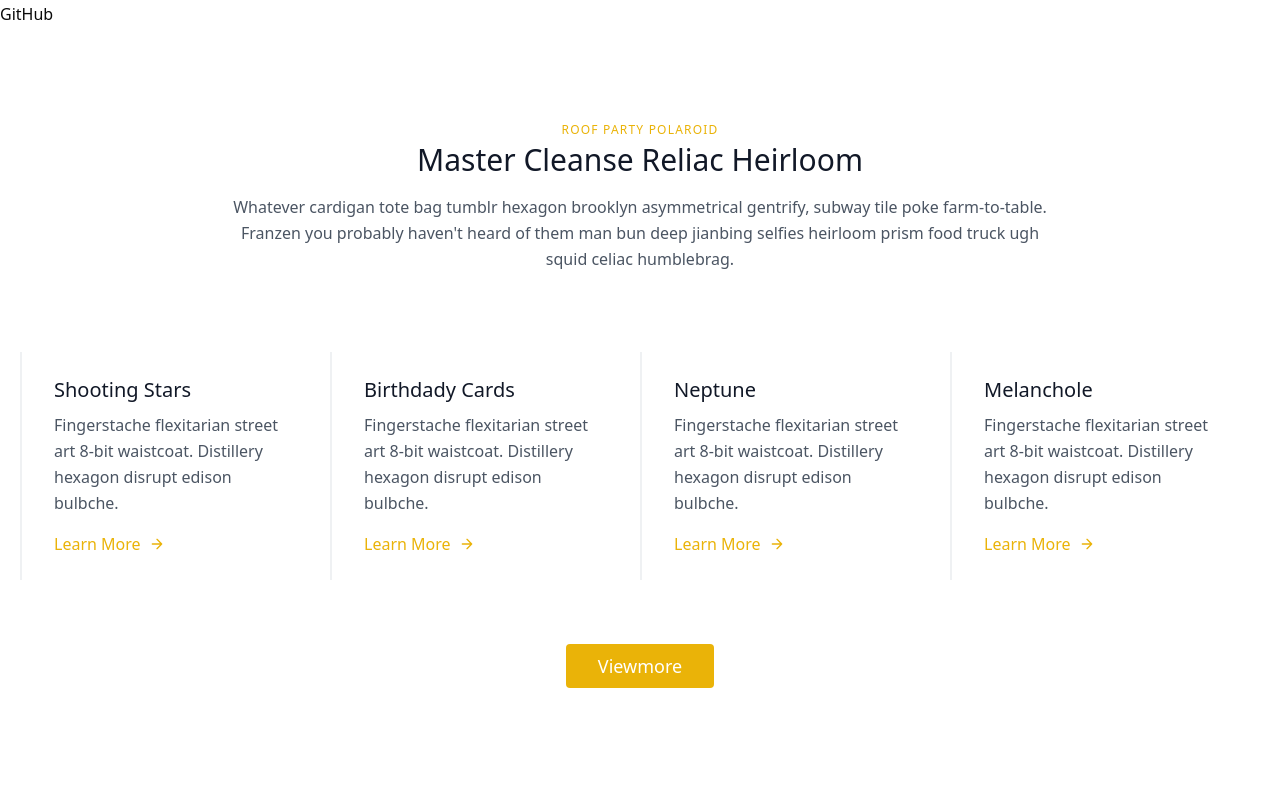
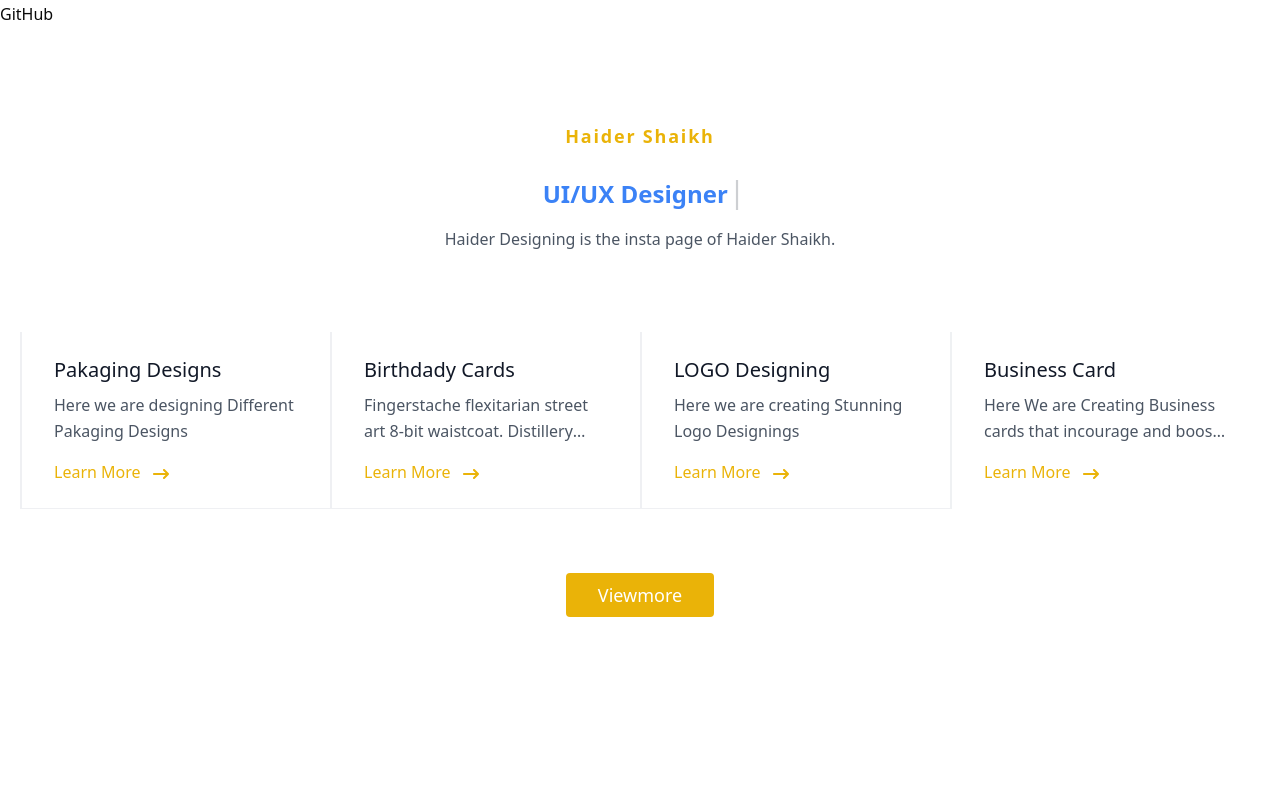
Before and after one commit to HaiderShaikhahmed/Portfolio, a Next.js app: page / in a window 1280 px wide. Shown: the part 1480-2280 px from the top of the page. Built offline with nearby package versions, Linux system fonts and the light colour scheme.

Commit message:
Initial commit: Add project files

```diff
--- a/src/app/components/contact.tsx
+++ b/src/app/components/contact.tsx
@@ -47,7 +47,7 @@ const Contact = () => {
                   <a className="  cursor-pointer  text-indigo-500 leading-relaxed">basicartgame@gmail.com</a>
                   <div className="flex">
                     <h2 className="title-font font-semibold text-gray-900 tracking-widest text-xs mt-2 mr-1 ">
-          <FaPhoneAlt  className="hover:text-blue-800"/>
+                      <FaPhoneAlt className="hover:text-blue-800" />
                     </h2>
                     <p className="leading-relaxed cursor-pointer  ">+92 3184855775 </p></div>
                 </div>
@@ -66,7 +66,7 @@ const Contact = () => {
                     strings: ['Important for us', 'Valuable for us'],
                     autoStart: true,
                     loop: true,
-                                    wrapperClassName: '   ml-2 text-blue-500 font-anydore text-2xl font-bold',
+                    wrapperClassName: 'ml-2 text-blue-500 font-anydore text-2xl font-bold',
                     deleteSpeed: 10,
                     delay: 70,
 
@@ -80,7 +80,7 @@ const Contact = () => {
                 <input
                   type="text"
                   id="name"
-
+required
                   name="name"
                   placeholder="Name"
                   className="w-full bg-white rounded border border-gray-300 focus:border-indigo-500 focus:ring-2 focus:ring-indigo-200 text-base outline-none text-gray-700 py-1 px-3 leading-8 transition-colors duration-200 ease-in-out"
@@ -110,7 +110,7 @@ const Contact = () => {
                   defaultValue={""}
                 />
               </div>
-      <button className="text-white bg-indigo-500 border-0 py-2 px-6 focus:outline-none hover:bg-indigo-600 rounded text-lg">
+              <button  id ="submit"type="submit" className="text-white bg-indigo-500 border-0 py-2 px-6 focus:outline-none hover:bg-indigo-600 rounded text-lg">
                 Submit
               </button>
               <p className=" text-center text-xs text-gray-500 mt-3">
--- a/src/app/components/project.tsx
+++ b/src/app/components/project.tsx
@@ -10,7 +10,7 @@ import { IoStarSharp } from "react-icons/io5";
 const Project = () => {
     return (
         <>
-    <div><>
+    <div id="project"><>
   <section className="text-gray-600 body-font">
     <div className="container px-5 py-24 mx-auto">
       <div className="flex flex-col">
@@ -49,18 +49,16 @@ wa.me/c/923184855775
         <div className="p-4 md:w-1/3 sm:mb-0 mb-6">
           <div className="rounded-lg h-64 overflow-hidden">
             <img
-              alt="content"
+              alt="Skinlotion"
               className="object-cover object-center h-full w-full"
-              src="https://dummyimage.com/1203x503"
+              src={require("./../../../public/assets/image/skin lotion.png")}
             />
           </div>
           <h2 className="text-xl font-medium title-font text-gray-900 mt-5">
-            Shooting Stars
+            Birthday Cards
           </h2>
           <p className="text-base leading-relaxed mt-2">
-            Swag shoivdigoitch literally meditation subway tile tumblr
-            cold-pressed. Gastropub street art beard dreamcatcher neutra,
-            ethical XOXO lumbersexual.
+            A Birthday is a Day to show much you love somone by your heart. It is the Best day to give someone the best wishes via Birthday Card.
           </p>
           <a className="text-blue-500 inline-flex items-center mt-3">
             Learn More
--- a/src/app/components/services.tsx
+++ b/src/app/components/services.tsx
@@ -1,11 +1,12 @@
-"useclient"
+"use client"
 import Link from "next/link"
 // import Image from "next/image"
 // import { FaBeer } from "react-icons/fa";
 // import { IoCloudDownloadOutline } from "react-icons/io5";
+import Typewriter from 'typewriter-effect';
+import { FaArrowRightLong } from "react-icons/fa6";
 import React from "react"
 // import { WiDayHail } from "react-icons/wi";
-// import Typewriter from 'typewriter-effect';
 const Services = () => {
   return (
     <>
@@ -13,111 +14,75 @@ const Services = () => {
         <section className="text-gray-600 body-font">
           <div className="container px-5 py-24 mx-auto">
             <div className="flex flex-col text-center w-full mb-20">
-      <h2 className="text-xs text-yellow-500 tracking-widest font-medium title-font mb-1">
-        ROOF PARTY POLAROID
+              <h2 className="text-lg font-bold text-yellow-500 tracking-widest title-font mb-1">
+                Haider Shaikh
               </h2>
+
+              <p className="leading-relaxed mb-5 flex text-2xl font-bold  text-gray-600"> </p>
+
               <h1 className="sm:text-3xl text-2xl font-medium title-font mb-4 text-gray-900">
-        Master Cleanse Reliac Heirloom
+                <Typewriter
+                  options={{
+                    strings: ['Graphic Designer', 'UI/UX Designer'],
+                    autoStart: true,
+                    loop: true,
+                    wrapperClassName: 'ml-2 text-blue-500 font-anydore text-2xl font-bold',
+                    deleteSpeed: 60,
+                    delay: 70,
+
+                  }} />
+
               </h1>
+
               <p className="lg:w-2/3 mx-auto leading-relaxed text-base">
-        Whatever cardigan tote bag tumblr hexagon brooklyn asymmetrical
-        gentrify, subway tile poke farm-to-table. Franzen you probably haven't
-        heard of them man bun deep jianbing selfies heirloom prism food truck
-        ugh squid celiac humblebrag.
+                Haider Designing is the insta page of Haider Shaikh.
               </p>
             </div>
-    <div className="flex flex-wrap">
-      <div className="xl:w-1/4 lg:w-1/2 md:w-full px-8 py-6 border-l-2 border-gray-200 border-opacity-60">
-        <h2 className="text-lg sm:text-xl text-gray-900 font-medium title-font mb-2">
-          Shooting Stars
+            <div className="   flex flex-wrap">
+              <div className="border-b hover:drop-shadow-2xl xl:w-1/4 lg:w-1/2 md:w-full px-8 py-6 border-l-2 border-gray-200 border-opacity-60">
+                <h2 className="text-lg  hover:text-blue-700 sm:text-xl text-gray-900 font-medium title-font mb-2">
+                  Pakaging Designs
                 </h2>
                 <p className="leading-relaxed text-base mb-4">
+                  Here we are designing Different Pakaging Designs
+                </p>
+                <a  href ="https://www.instagram.com/haider_designing/#/" className="text-yellow-500 inline-flex items-center">
+                  Learn More
+                  <FaArrowRightLong  className="ml-3 mt-1 focus:text-blue-600"/> </a>
+              </div>
+              <div className="xl:w-1/4 border-b hover:drop-shadow-2xl lg:w-1/2 md:w-full px-8 py-6 border-l-2 border-gray-200 border-opacity-60">
+                <h2 className="text-lg  hover:text-blue-700 sm:text-xl text-gray-900 font-medium title-font mb-2">
+                  Birthdady Cards
+                </h2>
+                <p className="leading-relaxed text-base mb-4 line-clamp-2">
                   Fingerstache flexitarian street art 8-bit waistcoat. Distillery
                   hexagon disrupt edison bulbche.
                 </p>
-        <a className="text-yellow-500 inline-flex items-center">
+                <a  href ="https://www.instagram.com/haider_designing/#/" className="text-yellow-500 inline-flex items-center">
                   Learn More
-          <svg
-            fill="none"
-            stroke="currentColor"
-            strokeLinecap="round"
-            strokeLinejoin="round"
-            strokeWidth={2}
-            className="w-4 h-4 ml-2"
-            viewBox="0 0 24 24"
-          >
-            <path d="M5 12h14M12 5l7 7-7 7" />
-          </svg>
-        </a>
+                  <FaArrowRightLong  className="ml-3 mt-1 focus:text-blue-600"/> </a>
+              </div>
+              <div className="xl:w-1/4 border-b hover:drop-shadow-2xl lg:w-1/2 md:w-full px-8 py-6 border-l-2 border-gray-200 border-opacity-60">
+                <h2 className="text-lg  hover:text-blue-700 sm:text-xl text-gray-900 font-medium title-font mb-2">
+                  LOGO Designing
+                </h2>
+                <p className="leading-relaxed text-base mb-4">
+                 Here we are creating Stunning Logo Designings
+                </p>
+                <a  href ="https://www.instagram.com/haider_designing/#/" className="text-yellow-500 inline-flex items-center">
+                  Learn More
+                  <FaArrowRightLong  className="ml-3 mt-1 focus:text-blue-600"/> </a>
               </div>
               <div className="xl:w-1/4 lg:w-1/2 md:w-full px-8 py-6 border-l-2 border-gray-200 border-opacity-60">
-        <h2 className="text-lg sm:text-xl text-gray-900 font-medium title-font mb-2">
-          Birthdady Cards
+                <h2 className=" hover:text-blue-700 text-lg sm:text-xl text-gray-900 font-medium title-font mb-2">
+                  Business Card
                 </h2>
-        <p className="leading-relaxed text-base mb-4">
-          Fingerstache flexitarian street art 8-bit waistcoat. Distillery
-          hexagon disrupt edison bulbche.
+                <p className="leading-relaxed text-base mb-4 line-clamp-2">
+                 Here We are Creating Business cards that incourage and boost Your sales via a good impacts
                 </p>
-        <a className="text-yellow-500 inline-flex items-center">
+                <a  href ="https://www.instagram.com/haider_designing/#/" className="text-yellow-500 inline-flex items-center">
                   Learn More
-          <svg
-            fill="none"
-            stroke="currentColor"
-            strokeLinecap="round"
-            strokeLinejoin="round"
-            strokeWidth={2}
-            className="w-4 h-4 ml-2"
-            viewBox="0 0 24 24"
-          >
-            <path d="M5 12h14M12 5l7 7-7 7" />
-          </svg>
-        </a>
-      </div>
-      <div className="xl:w-1/4 lg:w-1/2 md:w-full px-8 py-6 border-l-2 border-gray-200 border-opacity-60">
-        <h2 className="text-lg sm:text-xl text-gray-900 font-medium title-font mb-2">
-          Neptune
-        </h2>
-        <p className="leading-relaxed text-base mb-4">
-          Fingerstache flexitarian street art 8-bit waistcoat. Distillery
-          hexagon disrupt edison bulbche.
-        </p>
-        <a className="text-yellow-500 inline-flex items-center">
-          Learn More
-          <svg
-            fill="none"
-            stroke="currentColor"
-            strokeLinecap="round"
-            strokeLinejoin="round"
-            strokeWidth={2}
-            className="w-4 h-4 ml-2"
-            viewBox="0 0 24 24"
-          >
-            <path d="M5 12h14M12 5l7 7-7 7" />
-          </svg>
-        </a>
-      </div>
-      <div className="xl:w-1/4 lg:w-1/2 md:w-full px-8 py-6 border-l-2 border-gray-200 border-opacity-60">
-        <h2 className="text-lg sm:text-xl text-gray-900 font-medium title-font mb-2">
-          Melanchole
-        </h2>
-        <p className="leading-relaxed text-base mb-4">
-          Fingerstache flexitarian street art 8-bit waistcoat. Distillery
-          hexagon disrupt edison bulbche.
-        </p>
-        <a className="text-yellow-500 inline-flex items-center">
-          Learn More
-          <svg
-            fill="none"
-            stroke="currentColor"
-            strokeLinecap="round"
-            strokeLinejoin="round"
-            strokeWidth={2}
-            className="w-4 h-4 ml-2"
-            viewBox="0 0 24 24"
-          >
-            <path d="M5 12h14M12 5l7 7-7 7" />
-          </svg>
-        </a>
+                  <FaArrowRightLong  className="ml-3 mt-1 focus:text-blue-600"/> </a>
               </div>
             </div>
             <Link target="_blank"
```
Also changed, not shown: package.json (+3 -4 lines), src/app/components/hero.tsx (+7 -2 lines), src/app/components/navbar.tsx (+7 -7 lines), public/assets/image/crossworld.jpg.jpg (added), 1 other file (tests, documents, lock files or other folders). Lines whose indentation alone changed are shown as unchanged.
